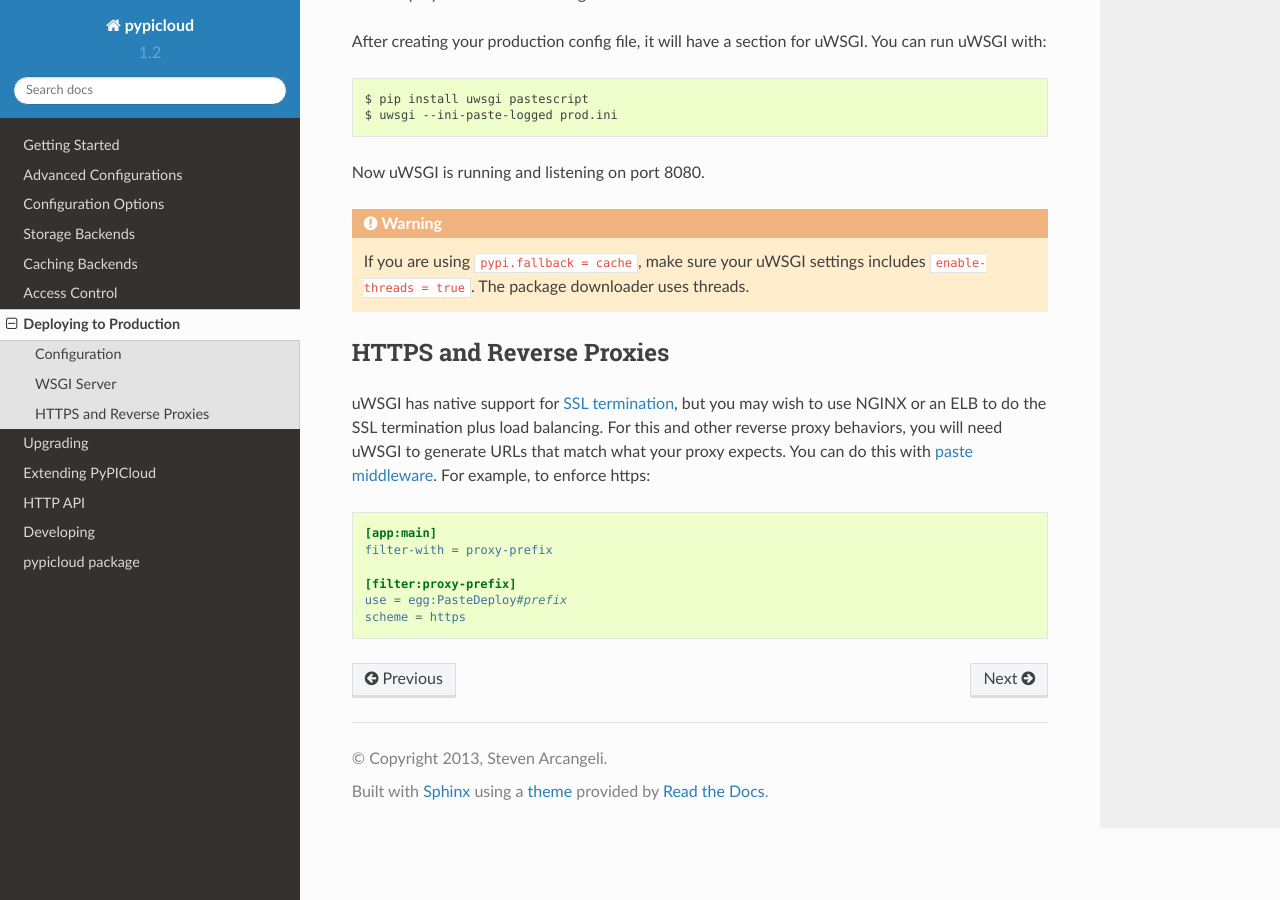
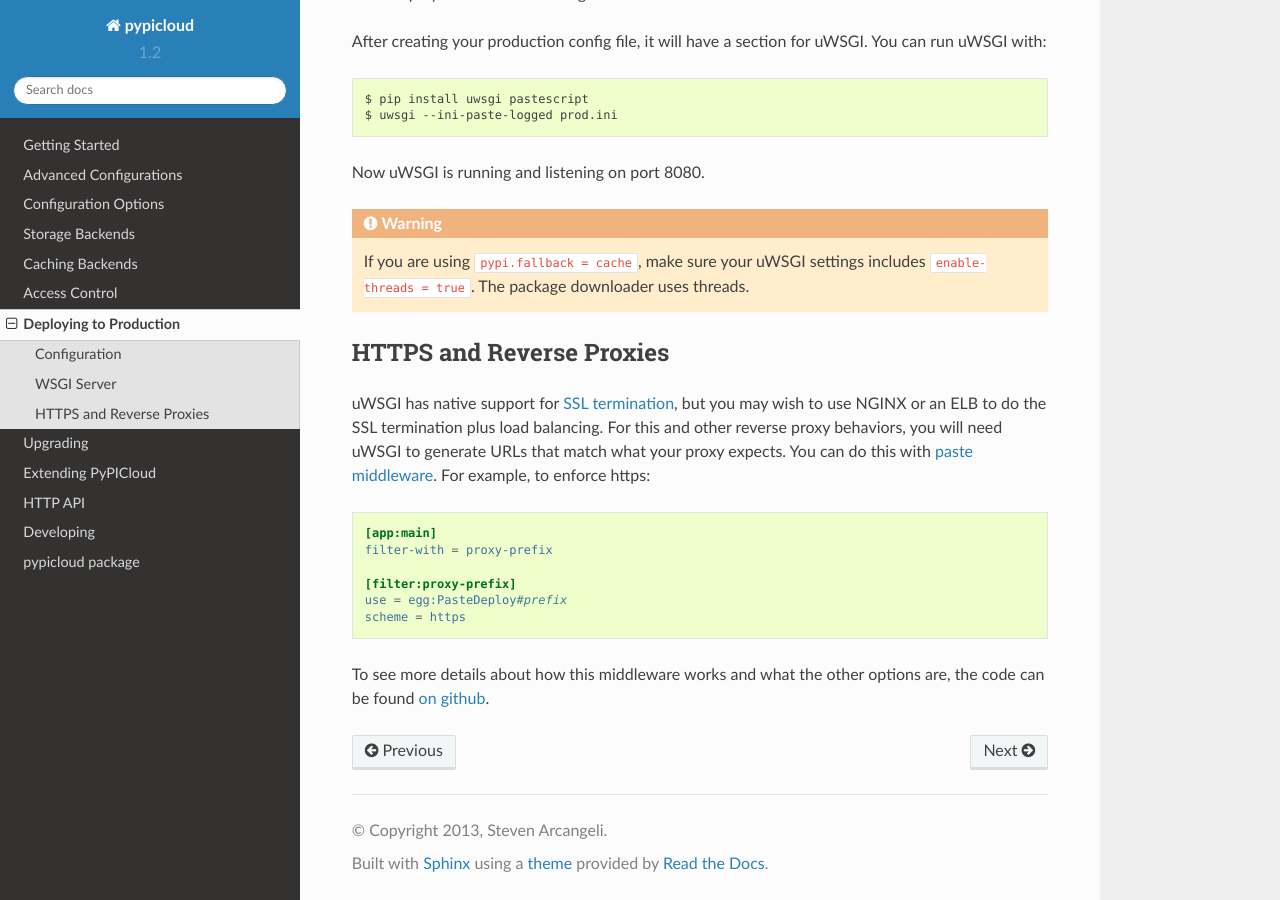
Before and after one commit to stevearc/pypicloud, a Sphinx documentation site: the page built from doc/topics/deploy.rst, in a window 1280 px wide and 900 px high, scrolled down 819 px. Built offline with Sphinx 7.4.7 and the Read the Docs theme 2.0.0, drawn with Linux system fonts in a browser that asks for light colours; pages that are not in the unit, such as notebooks, are missing from menus.

Commit message:
Update the doc links to Paste middleware

```diff
--- a/doc/topics/deploy.rst
+++ b/doc/topics/deploy.rst
@@ -58,7 +58,7 @@
 use NGINX or an ELB to do the SSL termination plus load balancing. For this and
 other reverse proxy behaviors, you will need uWSGI to generate URLs that match
 what your proxy expects. You can do this with `paste
-middleware <http://pythonpaste.org/deploy/modules/config.html>`__. For example, to
+middleware <https://docs.pylonsproject.org/projects/pastedeploy/en/latest/modules/config.html#paste.deploy.config.PrefixMiddleware>`__. For example, to
 enforce https:
 
 .. code-block:: ini
@@ -69,3 +69,7 @@
     [filter:proxy-prefix]
     use = egg:PasteDeploy#prefix
     scheme = https
+
+To see more details about how this middleware works and what the other options
+are, the code can be found `on github
+<https://github.com/Pylons/pastedeploy/blob/df109cacddc56af8cfe75fc7df39af6e1f2cd92d/paste/deploy/config.py#L197>`__.
```
